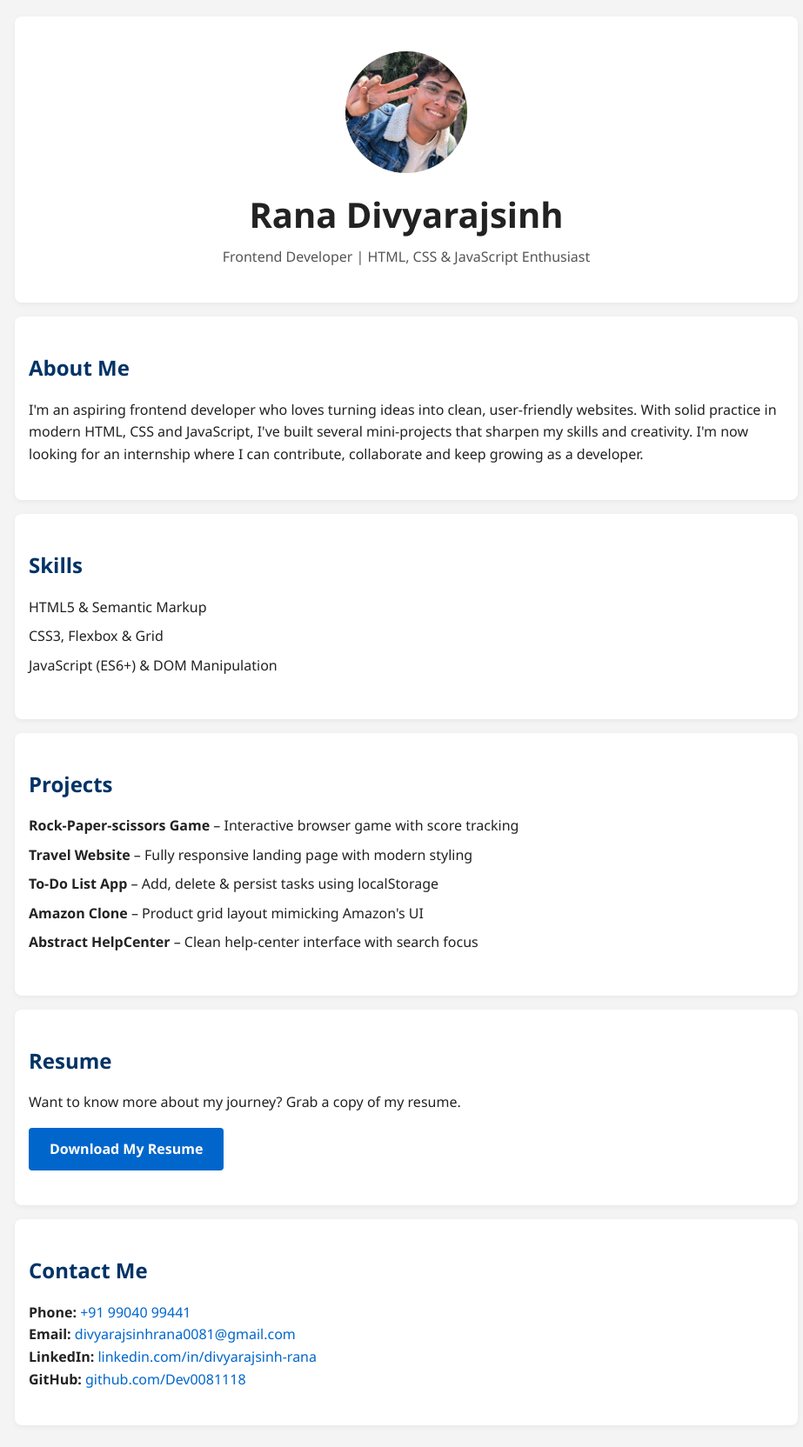
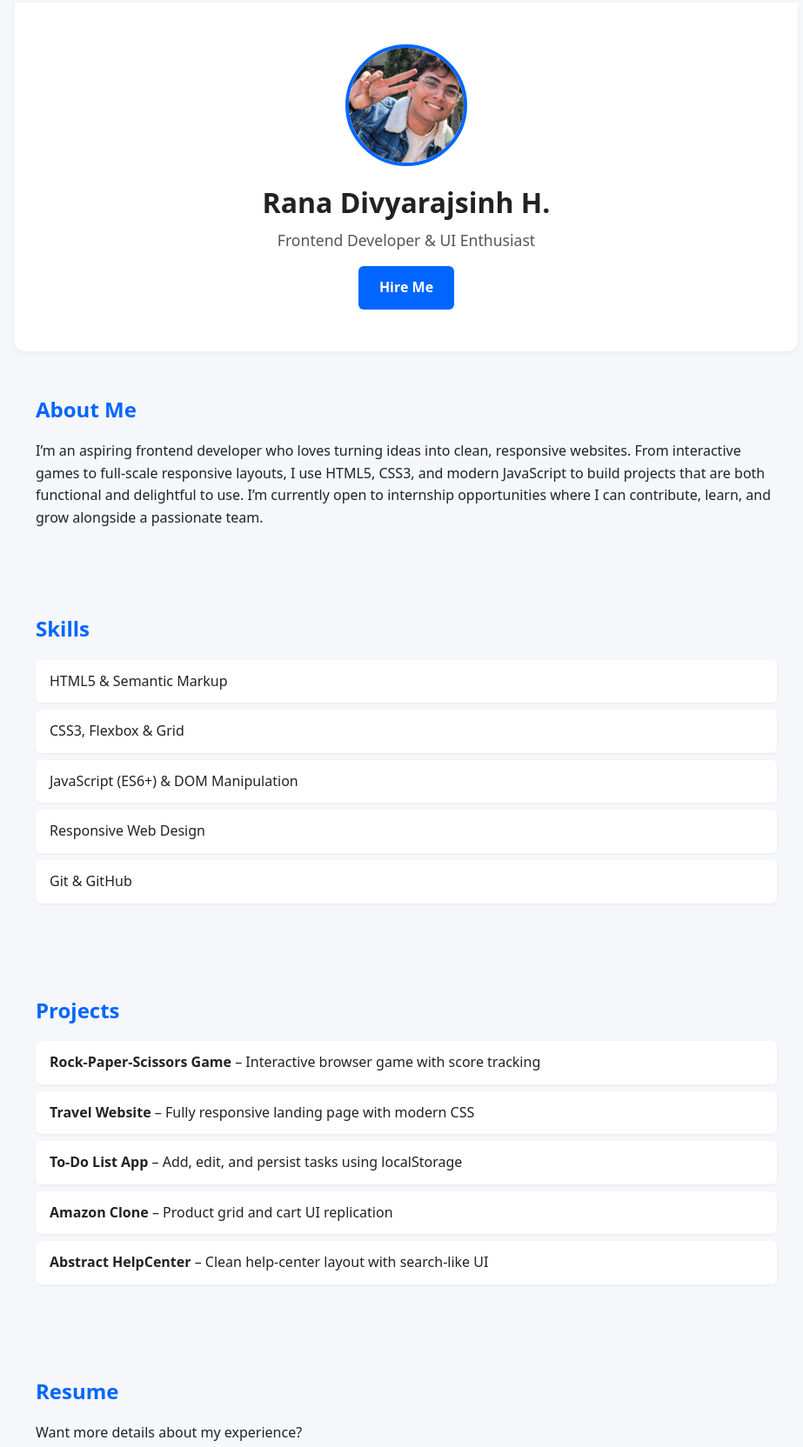
Before and after one commit to Dev0081118/Portfolio, a plain HTML site: page index.html in a window 1280 px wide. Shown: the part 23-1687 px from the top of the page at 87% size, without its empty margins (173-1096 px from the left). Drawn offline with Linux system fonts and the light colour scheme.

Commit message:
Automated portfolio update via n8n

```diff
--- a/index.html
+++ b/index.html
@@ -2,48 +2,33 @@
 <!DOCTYPE html>
 <html lang="en">
 <head>
-  <meta charset="UTF-8">
-  <meta name="viewport" content="width=device-width, initial-scale=1.0">
-  <title>Rana Divyarajsinh | Frontend Developer</title>
+  <meta charset="UTF-8" />
+  <meta name="viewport" content="width=device-width, initial-scale=1.0" />
+  <title>Rana Divyarajsinh H. | Frontend Developer</title>
   <style>
-    /* ---- Reset & Base ---- */
-    * {
-      margin: 0;
-      padding: 0;
-      box-sizing: border-box;
-    }
+    /* Reset & Base */
+    * { margin: 0; padding: 0; box-sizing: border-box; }
     body {
-      font-family: "Segoe UI", Tahoma, sans-serif;
+      font-family: system-ui, -apple-system, "Segoe UI", Roboto, Helvetica, Arial, sans-serif;
       line-height: 1.6;
       color: #222;
-      background: #f4f4f4;
+      background: #f5f7fa;
     }
-    img {
-      max-width: 100%;
-      display: block;
-    }
-    a {
-      color: #0066cc;
-      text-decoration: none;
-    }
-    a:hover {
-      text-decoration: underline;
-    }
+    img { max-width: 100%; display: block; }
+    a { color: #0066ff; text-decoration: none; }
+    a:hover { text-decoration: underline; }
 
-    /* ---- Layout ---- */
-    header,
-    section,
-    footer {
-      padding: 2.5rem 1rem;
+    /* Layout */
+    header, section, footer {
+      padding: 3rem 1.5rem;
       max-width: 900px;
       margin: auto;
     }
     header {
       text-align: center;
       background: #ffffff;
-      margin-top: 1rem;
-      border-radius: 8px;
-      box-shadow: 0 2px 6px rgba(0, 0, 0, 0.05);
+      border-radius: 0 0 12px 12px;
+      box-shadow: 0 2px 6px rgba(0,0,0,.05);
     }
     header img {
       width: 140px;
@@ -51,82 +36,67 @@
       border-radius: 50%;
       margin: 0 auto 1rem;
       object-fit: cover;
+      border: 4px solid #0066ff;
     }
-    h1 {
-      font-size: 2rem;
-      margin-bottom: 0.25rem;
-    }
-    header p {
-      color: #555;
+    h1 { font-size: 2rem; margin-bottom: .25rem; }
+    header p { font-size: 1.1rem; color: #555; }
+
+    h2 { margin-bottom: 1rem; font-size: 1.5rem; color: #0066ff; }
+
+    ul { list-style: none; padding-left: 0; }
+    li {
+      background: #ffffff;
+      margin: .5rem 0;
+      padding: .75rem 1rem;
+      border-radius: 6px;
+      box-shadow: 0 1px 3px rgba(0,0,0,.06);
     }
 
-    /* ---- Sections ---- */
-    section {
-      background: #ffffff;
-      margin: 1rem auto;
-      border-radius: 8px;
-      box-shadow: 0 2px 6px rgba(0, 0, 0, 0.05);
-    }
-    h2 {
-      margin-bottom: 1rem;
-      color: #003366;
-    }
-    ul {
-      list-style: none;
-      padding-left: 0;
-    }
-    li {
-      margin: 0.5rem 0;
-    }
-
-    /* ---- CTA Button ---- */
+    /* CTA Button */
     .cta {
       display: inline-block;
       margin-top: 1rem;
-      padding: 0.75rem 1.5rem;
-      background: #0066cc;
-      color: #ffffff;
-      border-radius: 4px;
-      font-weight: bold;
-      transition: background 0.3s ease;
+      padding: .75rem 1.5rem;
+      background: #0066ff;
+      color: #fff;
+      border-radius: 6px;
+      font-weight: 600;
+      transition: background .3s;
     }
-    .cta:hover {
-      background: #004d99;
-      text-decoration: none;
+    .cta:hover { background: #0053d9; text-decoration: none; }
+
+    footer {
+      text-align: center;
+      font-size: .875rem;
+      color: #777;
     }
 
-    /* ---- Footer ---- */
-    footer {
-      text-align: center;
-      font-size: 0.875rem;
-      color: #666;
-    }
-
-    /* ---- Responsive ---- */
-    @media (min-width: 600px) {
-      h1 {
-        font-size: 2.5rem;
-      }
+    /* Responsive */
+    @media (max-width: 600px) {
+      h1 { font-size: 1.75rem; }
+      header img { width: 120px; height: 120px; }
     }
   </style>
 </head>
+<body>
 
-<body>
   <!-- Hero Section -->
   <header>
-    <img src="image2.jpeg" alt="Portrait of Rana Divyarajsinh">
-    <h1>Rana Divyarajsinh</h1>
-    <p>Frontend Developer | HTML, CSS & JavaScript Enthusiast</p>
+    <img src="image2.jpeg" alt="Portrait of Rana Divyarajsinh H." />
+    <h1>Rana Divyarajsinh H.</h1>
+    <p>Frontend Developer &amp; UI Enthusiast</p>
+    <a href="#contact" class="cta">Hire Me</a>
   </header>
 
   <!-- About Section -->
   <section id="about">
     <h2>About Me</h2>
     <p>
-      I'm an aspiring frontend developer who loves turning ideas into clean, user-friendly websites.
-      With solid practice in modern HTML, CSS and JavaScript, I've built several mini-projects that
-      sharpen my skills and creativity. I'm now looking for an internship where I can contribute,
-      collaborate and keep growing as a developer.
+      I’m an aspiring frontend developer who loves turning ideas into clean, responsive websites.
+      From interactive games to full-scale responsive layouts, I use HTML5, CSS3, and modern
+      JavaScript to build projects that are both functional and delightful to use. I’m currently
+      open to internship opportunities where I can contribute, learn, and grow alongside a
+      passionate team.
     </p>
   </section>
 
@@ -134,9 +104,11 @@
   <section id="skills">
     <h2>Skills</h2>
     <ul>
-      <li>HTML5 & Semantic Markup</li>
-      <li>CSS3, Flexbox & Grid</li>
-      <li>JavaScript (ES6+) & DOM Manipulation</li>
+      <li>HTML5 &amp; Semantic Markup</li>
+      <li>CSS3, Flexbox &amp; Grid</li>
+      <li>JavaScript (ES6+) &amp; DOM Manipulation</li>
+      <li>Responsive Web Design</li>
+      <li>Git &amp; GitHub</li>
     </ul>
   </section>
 
@@ -144,32 +116,32 @@
   <section id="projects">
     <h2>Projects</h2>
     <ul>
-      <li><strong>Rock-Paper-scissors Game</strong> – Interactive browser game with score tracking</li>
-      <li><strong>Travel Website</strong> – Fully responsive landing page with modern styling</li>
-      <li><strong>To-Do List App</strong> – Add, delete & persist tasks using localStorage</li>
-      <li><strong>Amazon Clone</strong> – Product grid layout mimicking Amazon's UI</li>
-      <li><strong>Abstract HelpCenter</strong> – Clean help-center interface with search focus</li>
+      <li><strong>Rock-Paper-Scissors Game</strong> – Interactive browser game with score tracking</li>
+      <li><strong>Travel Website</strong> – Fully responsive landing page with modern CSS</li>
+      <li><strong>To-Do List App</strong> – Add, edit, and persist tasks using localStorage</li>
+      <li><strong>Amazon Clone</strong> – Product grid and cart UI replication</li>
+      <li><strong>Abstract HelpCenter</strong> – Clean help-center layout with search-like UI</li>
     </ul>
   </section>
 
   <!-- Resume Section -->
   <section id="resume">
     <h2>Resume</h2>
-    <p>Want to know more about my journey? Grab a copy of my resume.</p>
-    <a class="cta" href="Frontend_Internship_Resume_Rana_Divyarajsinh.pdf" download>Download My Resume</a>
+    <p>Want more details about my experience?</p>
+    <a href="Frontend_Internship_Resume_Rana_Divyarajsinh_2_copy.pdf" class="cta" download>Download My Resume</a>
   </section>
 
   <!-- Contact Section -->
   <section id="contact">
     <h2>Contact Me</h2>
-    <p><strong>Phone:</strong> <a href="tel:+919904099441">+91 99040 99441</a></p>
+    <p><strong>Phone:</strong> <a href="tel:+919904099441">+91 9904099441</a></p>
     <p><strong>Email:</strong> <a href="mailto:divyarajsinhrana0081@gmail.com">divyarajsinhrana0081@gmail.com</a></p>
     <p><strong>LinkedIn:</strong> <a href="https://linkedin.com/in/divyarajsinh-rana-77a1372b4" target="_blank">linkedin.com/in/divyarajsinh-rana</a></p>
     <p><strong>GitHub:</strong> <a href="https://github.com/Dev0081118" target="_blank">github.com/Dev0081118</a></p>
   </section>
 
   <footer>
-    <p>&copy; <span id="year"></span> Rana Divyarajsinh. All rights reserved.</p>
+    <p>&copy; <span id="year"></span> Rana Divyarajsinh H. All rights reserved.</p>
   </footer>
 
   <script>
```
